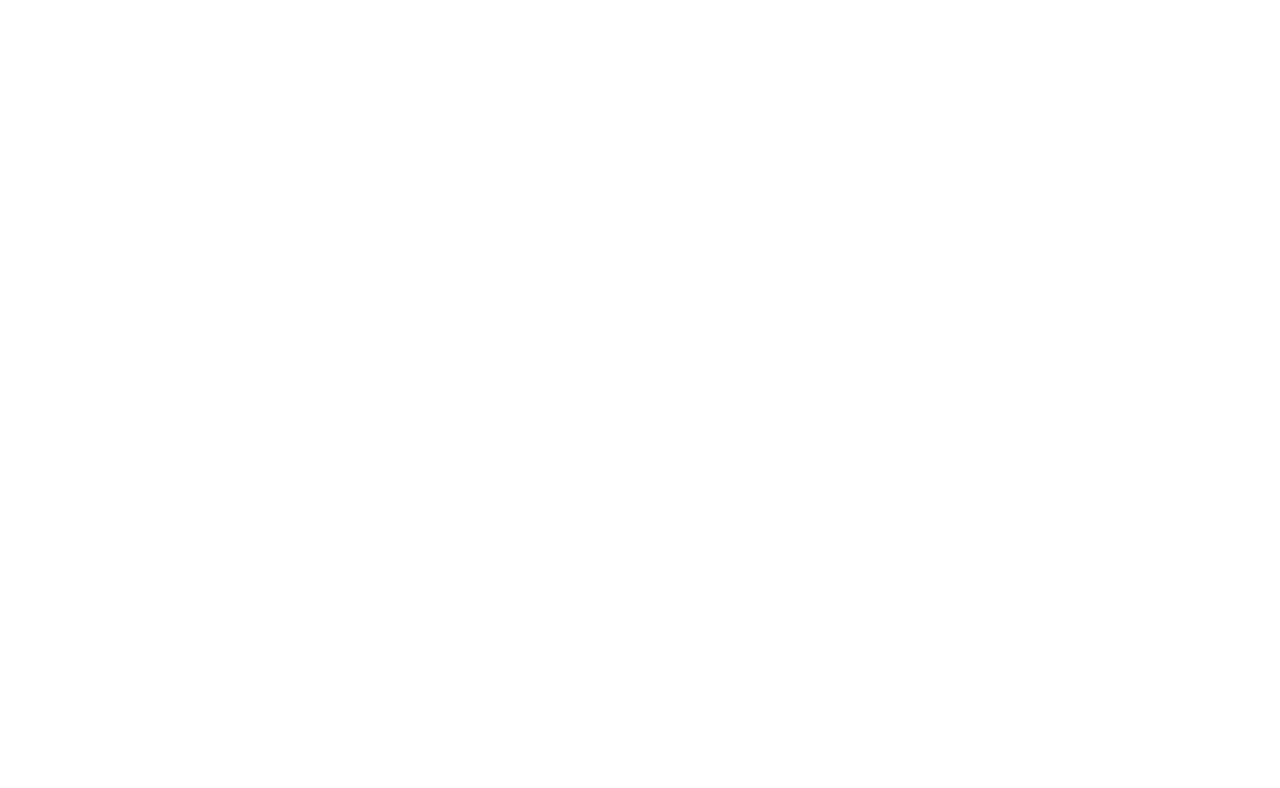
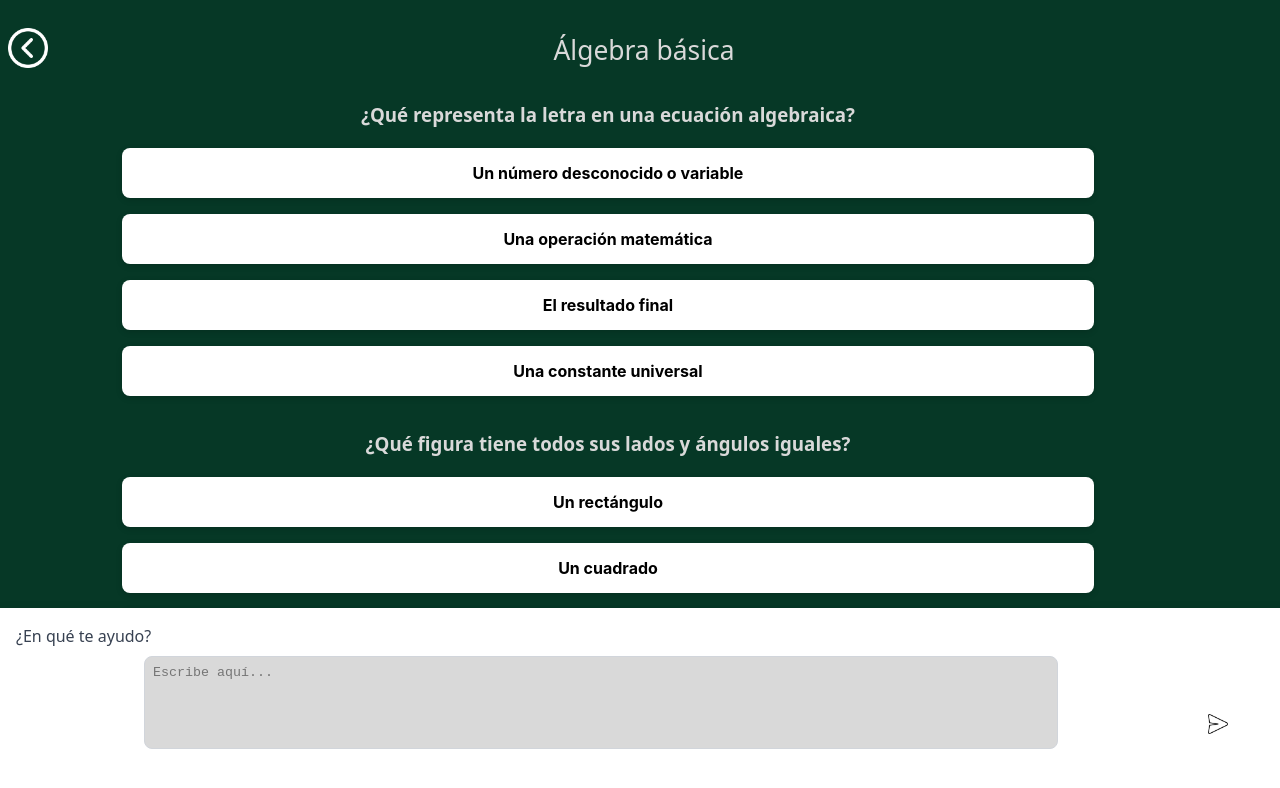
Before and after one commit to KevNunez5/Chiukhan_front, a React (Vite) app: page /basicalgebra/quiz in a window 1280 px wide. Before the commit this address had no page. Shown: the top 788 px of the page. Built offline with nearby package versions, Linux system fonts and the light colour scheme; the HTML template or start-up script is replaced by a standard one.

Commit message:
Quiz for Basic Algebra displays the questions and the options

```diff
--- /dev/null
+++ b/src/components/NoNext.tsx
@@ -0,0 +1,22 @@
+import React from "react";
+import prevTopicImg from "../assets/prevTopic.png";
+import "./TopicsNavigation.css";
+
+interface TopicNavigatorProps {
+  text: string;
+  prevUrl: string;
+}
+
+const TopicNavigator: React.FC<TopicNavigatorProps> = ({ text, prevUrl }) => {
+  return (
+    <div className="topic-navigator">
+      <a href={prevUrl}>
+        <img src={prevTopicImg} alt="Previous topic" className="nav-button" />
+      </a>
+
+      <span className="topic-title">{text}</span>
+    </div>
+  );
+};
+
+export default TopicNavigator;
--- /dev/null
+++ b/src/components/QuizButton.css
@@ -0,0 +1,21 @@
+.quiz-button {
+  width: 80%;
+  align-self: center;
+  padding: 15px 70px;
+  border: none;
+  border-radius: 8px;
+  font-size: 16px;
+  font-family: inter, sans-serif;
+  font-weight: bold;
+  box-shadow: 0 2px 6px rgba(0, 0, 0, 0.15);
+  cursor: pointer;
+  transition: background 0.2s, color 0.2s;
+  margin-bottom: 16px;
+  background-color: #ffffff;
+  color: #000000;
+}
+
+.quiz-button:hover {
+  background-color: #baf7fc;
+  color: #000000;
+}
--- a/src/components/QuizButton.tsx
+++ b/src/components/QuizButton.tsx
@@ -1,39 +1,19 @@
-import React from 'react'
+import React from 'react';
+import './QuizButton.css';
 
 interface BlueButtonProps {
-  nombre: string
-  value: boolean
+  nombre: string;
+  value?: boolean;
 }
 
-const QuizButton: React.FC<BlueButtonProps> = ({ nombre}) => {
-
-  const [hover, setHover] = React.useState(false)
-
+const QuizButton: React.FC<BlueButtonProps> = ({ nombre }) => {
   return (
     <div>
-      <button
-        style={{
-          backgroundColor: hover ? '#baf7fcff' : '#ffffffff',
-          color: hover ? '#000000ff' : '#000',
-          width: '80%',
-          padding: '15px 70px',
-          border: 'none',
-          borderRadius: '8px',
-          fontSize: '16px',
-          fontFamily: 'inter, sans-serif',
-          fontWeight: 'bold',
-          boxShadow: '0 2px 6px rgba(0,0,0,0.15)',
-          cursor: 'pointer',
-          transition: 'background 0.2s, color 0.2s',
-          marginBottom: '16px',
-        }}
-        onMouseOver={() => setHover(true)}
-        onMouseOut={() => setHover(false)}
-      >
+      <button className="quiz-button">
         {nombre}
       </button>
     </div>
-  )
-}
+  );
+};
 
-export default QuizButton
+export default QuizButton;
--- /dev/null
+++ b/src/pages/Quizzes/Quiz.css
@@ -0,0 +1,43 @@
+.quiz-section {
+  width: 100vw;
+  height: 100vh;
+  margin: 0;
+  padding: 20px 5% 0 0;
+  box-sizing: border-box;
+  position: fixed;
+  top: 0;
+  left: 0;
+  right: 0;
+  background-color: #063826;
+  overflow-y: auto;
+}
+
+.quiz-section {
+  display: flex;
+  flex-direction: column;
+  width: 100vw;
+  height: 100vh;
+  margin: 0;
+  padding: 20px 5% 0 0;
+  box-sizing: border-box;
+  background-color: #063826;
+  padding-bottom: 120px;
+  overflow-y: auto;
+}
+
+.quiz-content{
+  color: #d9d9d9;
+  text-align: justify;
+  padding-left: 50px;
+  padding-right: 30px;
+  font-weight: bold;
+  font-family: 'Inter', sans-serif;
+  font-size: 18px;
+  background-color: #063826;
+  white-space: pre-wrap;
+}
+
+.quiz-questions{
+  color: #d9d9d9;
+  text-align: center;
+}
--- /dev/null
+++ b/src/pages/Quizzes/QuizBasicAlgebra.tsx
@@ -0,0 +1,37 @@
+import "./Quiz.css";
+import NoNext from "../../components/NoNext";
+import ChatBot from "../../components/ChatBot";
+import QuizButton from "../../components/QuizButton";
+import cursos from "../../assets/data/cursos2.json";
+
+export default function QuizBasicAlgebra() {
+    const curso = cursos[0]; // "Matemáticas"
+    const tema = curso.temas[0]; // "Álgebra básica"
+    const quiz = curso.quiz;
+
+    return (
+        <div className="quiz-section">
+            <NoNext
+                text={tema.titulo}
+                prevUrl="https://www.youtube.com"
+            />
+
+            <div className="quiz-questions">
+                {quiz.preguntas.map((pregunta, index) => (
+                    <div key={index} className="quiz-question">
+                        <h3>{pregunta.pregunta}</h3>
+                        <div className="quiz-options">
+                            {pregunta.opciones.map((opcion, i) => (
+                                <QuizButton key={i} nombre={opcion} value={false} />
+                            ))}
+                        </div>
+                    </div>
+                ))}
+            </div>
+
+            <div className="chat-section">
+                <ChatBot />
+            </div>
+        </div>
+    );
+}
--- a/src/routes/AppRoutes.tsx
+++ b/src/routes/AppRoutes.tsx
@@ -4,6 +4,7 @@
 import Geometry from "../pages/Topics/Geometry"
 import MexicanIndependence from "../pages/Topics/MexicoIndependence"
 import MexicanRevolution from "../pages/Topics/MexicanRevolution"
+import QuizBasicAlgebra from "../pages/Quizzes/QuizBasicAlgebra";
 
 export default function AppRoutes() {
     return (
@@ -11,6 +12,7 @@
             {/* Página inicial */}
             <Route path="/" element={<Welcome />} />
             <Route path="/basicalgebra" element={<BasicAlgebra />} />
+            <Route path="/basicalgebra/quiz" element={<QuizBasicAlgebra />} />
             <Route path="/geometry" element={<Geometry />} />
             <Route path="/mexicanindependence" element={<MexicanIndependence />} />
             <Route path="/mexicanrevolution" element={<MexicanRevolution />} />
```
Also changed, not shown: src/components/NoPrev.tsx (added, +23 -0 lines).
